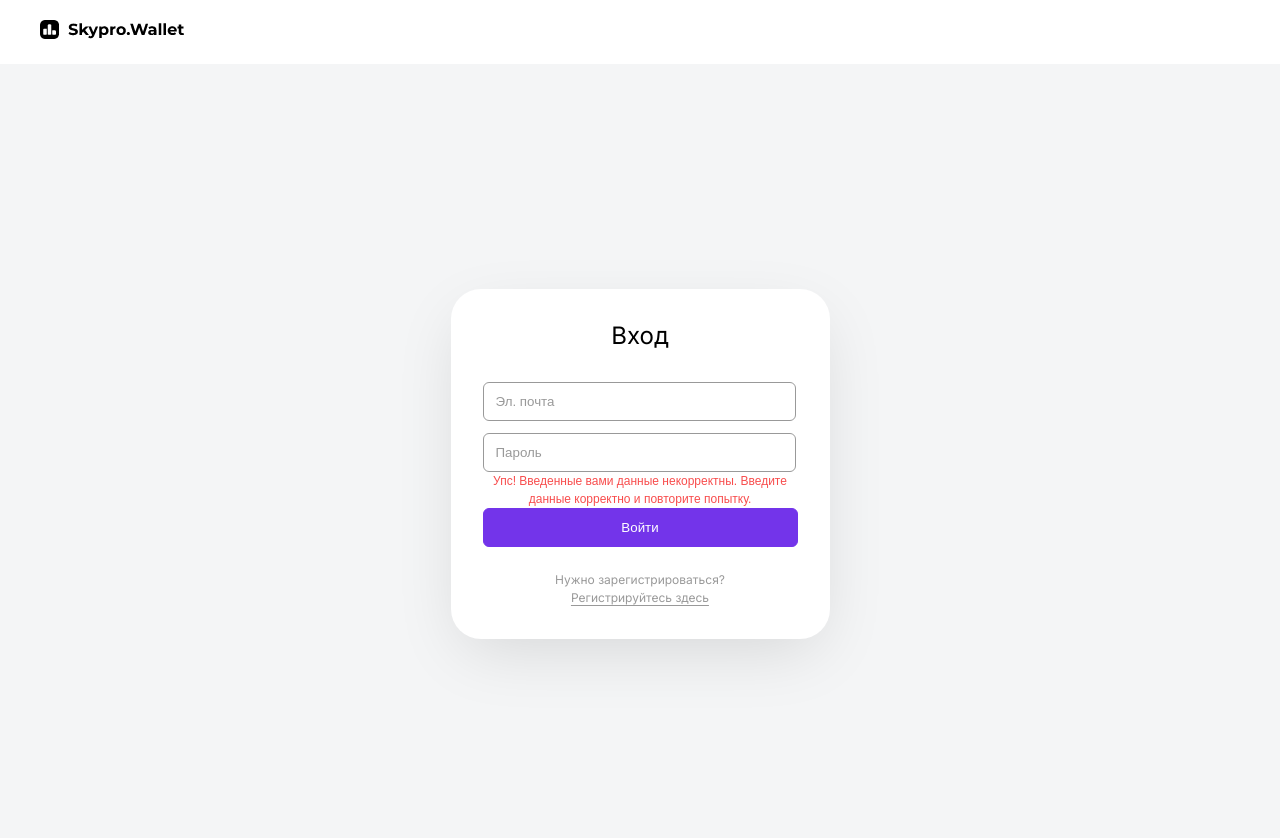
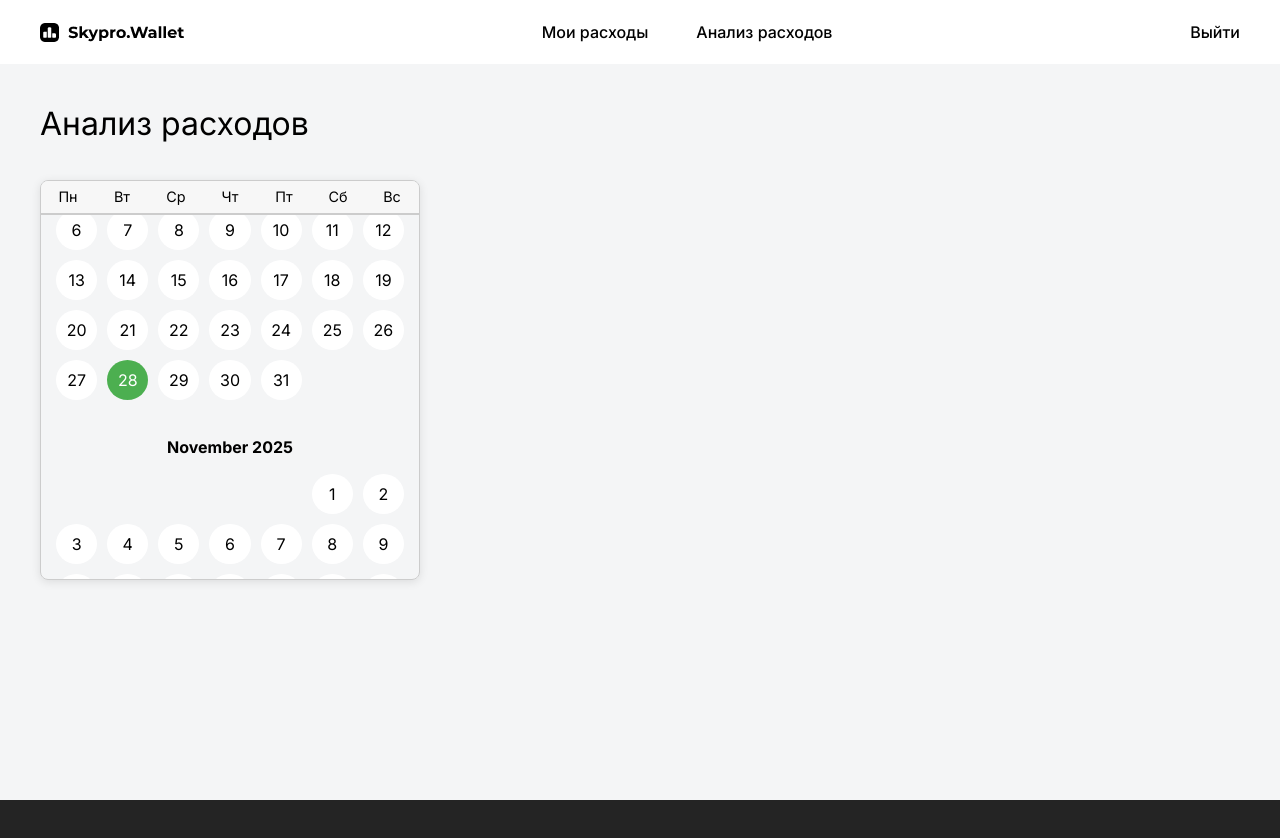
Before and after one commit to MironProFit/skypro-wallet, a React (Vite) app: page /analysis in a window 1280 px wide. Before the commit this address led to /login. Shown: the top 838 px of the page. After the commit the page ends 800 px from the top, so only its background shows below. Built offline with nearby package versions, Linux system fonts and the light colour scheme; sample sign-in values are in the browser's storage.

Commit message:
добавляет каоендарь без стилистики

```diff
--- a/src/components/Analysis/Analysis.jsx
+++ /dev/null
@@ -1,9 +0,0 @@
-function Analysis() {
-    return (
-        <div>
-
-        </div>
-    )
-}
-
-export default Analysis
--- /dev/null
+++ b/src/components/Calendar/Calendar.jsx
@@ -0,0 +1,159 @@
+import { useRef, useState, useEffect } from 'react'
+import styled from 'styled-components'
+
+const Container = styled.div`
+    max-width: 380px; /* Максимальная ширина */
+    width: 100%; /* Ширина на экранах меньше 380px */
+    height: 400px;
+    overflow-y: auto;
+    border: 1px solid #cccccc;
+    border-radius: 8px;
+    box-shadow: 0 2px 10px rgba(0, 0, 0, 0.1);
+    position: relative; /* Позволяет фиксировать элементы внутри */
+`
+
+const DaysOfWeek = styled.div`
+    display: flex;
+    justify-content: space-between;
+    background-color: #f7f7f7;
+    padding: 5px 0;
+    border-bottom: 2px solid #cccccc; /* Линия под заголовком дней недели */
+    position: sticky; /* Фиксируем позицию */
+    top: 0; /* Фиксируем в верхней части контейнера */
+    z-index: 1; /* Обеспечиваем отображение поверх содержимого */
+`
+
+const DayName = styled.div`
+    flex: 1;
+    text-align: center;
+    font-size: 0.9em; /* Адаптивный размер шрифта */
+`
+
+const MonthContainer = styled.div`
+    padding: 10px;
+`
+
+const MonthHeader = styled.h3`
+    text-align: center;
+    margin: 10px 0;
+    font-size: 1em; /* Адаптивный размер шрифта */
+`
+
+const CalendarGrid = styled.div`
+    display: flex;
+    flex-wrap: wrap;
+    justify-content: flex-start; /* Выравнивать влево */
+`
+
+const DayCell = styled.div`
+    flex: 0 0 calc(14.2857% - 10px); /* 100% / 7 (7 дней в неделе) минус отступы */
+    height: 40px; /* Высота ячейки */
+    margin: 5px;
+    box-sizing: border-box; /* Включает padding и border в ширину */
+    display: flex;
+    align-items: center;
+    justify-content: center;
+    border-radius: 50%; /* Делаем ячейку круглой */
+    background-color: ${({ isSelected, isToday }) => (isSelected ? '#4CAF50' : isToday ? '#2196F3' : 'white')};
+    color: ${({ isSelected, isToday }) => (isSelected || isToday ? 'white' : 'black')};
+    cursor: pointer;
+
+    &:hover {
+        background-color: #e3f2fd;
+    }
+
+    @media (max-width: 600px) {
+        height: 30px; /* Меньшая высота ячейки на маленьких экранах */
+    }
+`
+
+const getDaysInMonth = (month, year) => {
+    return new Date(year, month + 1, 0).getDate()
+}
+
+const CalendarComponent = () => {
+    const currentDate = new Date()
+    const [displayedYear, setDisplayedYear] = useState(currentDate.getFullYear())
+    const [displayedMonth, setDisplayedMonth] = useState(currentDate.getMonth())
+    const [selectedDate, setSelectedDate] = useState(currentDate)
+
+    const calendarRef = useRef(null) // Ссылка на контейнер календаря
+
+    // Создаем массив месяцев для отображения
+    const monthsToShow = []
+    for (let i = -3; i <= 3; i++) {
+        monthsToShow.push(new Date(displayedYear, displayedMonth + i))
+    }
+
+    const handleDateClick = (day, month, year) => {
+        setSelectedDate(new Date(year, month, day))
+    }
+
+    // UseEffect для прокрутки к текущей дате
+    useEffect(() => {
+        const today = new Date()
+        const todayMonth = today.getMonth()
+        const todayYear = today.getFullYear()
+
+        // Сравниваем и scroll если текущая дата вне отображаемого месяца
+        if (displayedYear === todayYear && displayedMonth === todayMonth) {
+            // Прокрутка к контейнеру календаря
+            if (calendarRef.current) {
+                const todayCell = calendarRef.current.querySelector(`div[data-date='${today.getFullYear()}-${today.getMonth()}-${today.getDate()}']`)
+                // Прокрутка только если элемент найден
+                if (todayCell) {
+                    todayCell.scrollIntoView({ behavior: 'smooth', block: 'center' })
+                }
+            }
+        }
+    }, [displayedYear, displayedMonth])
+
+    return (
+        <Container ref={calendarRef}>
+            <DaysOfWeek>
+                {['Пн', 'Вт', 'Ср', 'Чт', 'Пт', 'Сб', 'Вс'].map((day) => (
+                    <DayName key={day}>{day}</DayName>
+                ))}
+            </DaysOfWeek>
+            {monthsToShow.map((date) => {
+                const month = date.getMonth()
+                const year = date.getFullYear()
+                const daysInMonth = getDaysInMonth(month, year)
+                const firstDay = new Date(year, month, 1).getDay() - 1
+                const effectiveFirstDay = firstDay < 0 ? 6 : firstDay
+
+                return (
+                    <MonthContainer key={`${month}-${year}`}>
+                        <MonthHeader>
+                            {date.toLocaleString('default', { month: 'long' })} {year}
+                        </MonthHeader>
+                        <CalendarGrid>
+                            {Array.from({ length: effectiveFirstDay }).map((_, i) => (
+                                <div key={i} style={{ flex: '1 0 calc(14.2857% - 10px)', height: '40px' }}></div>
+                            ))}
+                            {Array.from({ length: daysInMonth }).map((_, day) => {
+                                const dateNum = day + 1
+                                const isToday = currentDate.getDate() === dateNum && currentDate.getMonth() === month && currentDate.getFullYear() === year
+                                const isSelected = selectedDate.getDate() === dateNum && selectedDate.getMonth() === month && selectedDate.getFullYear() === year
+
+                                return (
+                                    <DayCell
+                                        key={day}
+                                        data-date={`${year}-${month}-${dateNum}`} // Атрибут для идентификации ячейки по дате
+                                        isToday={isToday}
+                                        isSelected={isSelected}
+                                        onClick={() => handleDateClick(dateNum, month, year)}
+                                    >
+                                        {dateNum}
+                                    </DayCell>
+                                )
+                            })}
+                        </CalendarGrid>
+                    </MonthContainer>
+                )
+            })}
+        </Container>
+    )
+}
+
+export default CalendarComponent
--- a/src/components/Expenses/Expenses.styles.js
+++ b/src/components/Expenses/Expenses.styles.js
@@ -1,6 +1,6 @@
 import styled, { css } from 'styled-components'
-import { accentColor, borderColor, primaryColor, secondaryColor, successColor, textColor } from '../../styles/Mexins.style'
-import { PrimaryButton, Section } from '../../styles/GlobalStyled'
+import { accentColor, accentColorRgb, borderColor, primaryColor, secondaryColor, successColor, textColor } from '../../styles/Mexins.style'
+import { FormGroup, PrimaryButton, Section } from '../../styles/GlobalStyled'
 
 export const ExpensesSection = styled(Section)`
     flex-direction: column;
@@ -44,6 +44,10 @@ export const ExpensesItem = styled.li`
     /* flex-direction: row; */
 `
 
+export const ExpensesFormGroup = styled(FormGroup)`
+    margin-bottom: 24px;
+`
+
 export const ItemCell = styled.div`
     white-space: nowrap;
 
@@ -76,6 +80,7 @@ export const CategoryButton = styled.div`
     /* flex-direction: row; */
 `
 export const CategoryContainer = styled.div`
+    cursor: pointer;
     gap: 12px;
     height: 31px;
     border-radius: 30px;
@@ -86,6 +91,9 @@ export const CategoryContainer = styled.div`
     padding-left: 20px;
     padding-right: 20px;
     transition: 0.3s;
+    &:hover {
+        background: ${accentColorRgb};
+    }
 `
 export const CategoryImg = styled.div`
     display: flex;
@@ -93,13 +101,13 @@ export const CategoryImg = styled.div`
     height: 14px;
 `
 export const CategoryWrap = styled.div`
+    cursor: pointer;
     gap: 6px;
     display: flex;
     flex-wrap: wrap;
 `
 export const CategoryDesc = styled.p`
     transition: 0.3s;
-
     color: ${({ $active }) => $active};
 `
 
--- a/src/components/Expenses/ExpensesTable.jsx
+++ b/src/components/Expenses/ExpensesTable.jsx
@@ -5,7 +5,6 @@ import CartSVG from '../SvgIcons/CategoryIcons/CartSVG'
 import { ExpensesHeader, ExpensesItem, ExpensesList, ExpensesSection, HeaderCell, ItemCell, ItemCellImg } from './Expenses.styles'
 
 function ExpensesTable({ $flex }) {
-    console.log($flex)
     const [color, setColor] = useState(true)
     return (
         <>
--- a/src/components/Expenses/NewExpense.jsx
+++ b/src/components/Expenses/NewExpense.jsx
@@ -3,7 +3,7 @@ import { FormGroup, SectionTitle, FormBtn, FormInput, FormLabel, FormWrapper } f
 import CartSVG from '../SvgIcons/CategoryIcons/CartSVG'
 import HousingSVG from '../SvgIcons/CategoryIcons/HousingSVG'
 import TransportSVG from '../SvgIcons/CategoryIcons/TransportSVG'
-import { AddButton, CategoryButton, CategoryContainer, CategoryDesc, CategoryImg, CategoryWrap, ExpensesSection } from './Expenses.styles'
+import { AddButton, CategoryButton, CategoryContainer, CategoryDesc, CategoryImg, CategoryWrap, ExpensesFormGroup, ExpensesSection } from './Expenses.styles'
 import { accentColor, secondaryColor, textColor } from '../../styles/Mexins.style'
 
 function NewExpense({ $flex }) {
@@ -14,12 +14,12 @@ function NewExpense({ $flex }) {
             <SectionTitle style={{ marginBottom: '32px' }}>Новый расход</SectionTitle>
 
             <FormWrapper>
-                <FormGroup>
+                <ExpensesFormGroup>
                     <FormLabel htmlFor="formDesc">Описание</FormLabel>
                     <FormInput id="formDesc" type="text" placeholder="Введите что-то" />
-                </FormGroup>
+                </ExpensesFormGroup>
 
-                <FormGroup>
+                <ExpensesFormGroup>
                     <FormLabel>Категории</FormLabel>
                     <CategoryWrap>
                         <CategoryButton>
@@ -49,17 +49,17 @@ function NewExpense({ $flex }) {
                             </CategoryContainer>
                         </CategoryButton>
                     </CategoryWrap>
-                </FormGroup>
+                </ExpensesFormGroup>
 
-                <FormGroup>
+                <ExpensesFormGroup>
                     <FormLabel htmlFor="formDate">Дата</FormLabel>
                     <FormInput id="formDate" type="date" placeholder="Введите дату" />
-                </FormGroup>
+                </ExpensesFormGroup>
 
-                <FormGroup>
+                <ExpensesFormGroup>
                     <FormLabel htmlFor="formPrice">Сумма</FormLabel>
                     <FormInput $before id="formPrice" type="number" placeholder="Введите сумму" />
-                </FormGroup>
+                </ExpensesFormGroup>
                 <FormBtn>
                     <AddButton disabled={isDisabled}>Добавить новый расход</AddButton>
                 </FormBtn>
--- a/src/contexts/AuthContext.jsx
+++ b/src/contexts/AuthContext.jsx
@@ -7,7 +7,7 @@ export const AuthProvider = ({ children }) => {
     const [isAuth, setIsAuth] = useState(() => localStorage.getItem('isAuth') === 'true')
 
     useEffect(() => {
-        setIsAuth(false)
+        setIsAuth(true)
     }, [])
     return (
         <AuthContext.Provider
--- /dev/null
+++ b/src/pages/AnalysisPage/AnalysisPage.jsx
@@ -0,0 +1,22 @@
+import CalendarComponent from '../../components/Calendar/Calendar'
+import { Container, ContainerGroup, PageTitle } from '../../styles/GlobalStyled'
+
+function Analysis() {
+    return (
+        <>
+            <Container>
+                <PageTitle>Анализ расходов</PageTitle>
+                <ContainerGroup>
+                    <CalendarComponent
+                    // $flex={2}
+                    />
+                    {/* <CalendarComponent $flex={2} /> */}
+                    {/* // $flex={2} */}
+                    {/* <NewExpense $flex={1} /> */}
+                </ContainerGroup>
+            </Container>
+        </>
+    )
+}
+
+export default Analysis
--- a/src/routes/AppRoutes.jsx
+++ b/src/routes/AppRoutes.jsx
@@ -1,10 +1,10 @@
 import { createBrowserRouter, RouterProvider } from 'react-router-dom'
 import PrivatRoutes from './PrivatRoutes'
 import Layout from '../pages/Layout/Layout'
-import Analysis from '../components/Analysis/Analysis'
 import AuthModal from '../components/Auth/AuthModal'
 import NotFound from '../components/NotFound/NotFound'
 import Expenses from '../pages/Expenses/ExpensesPage'
+import Analysis from '../pages/AnalysisPage/AnalysisPage'
 
 function AppRoutes() {
     const router = createBrowserRouter([
--- a/src/styles/GlobalStyled.js
+++ b/src/styles/GlobalStyled.js
@@ -1,5 +1,5 @@
 import { Link } from 'react-router-dom'
-import styled from 'styled-components'
+import styled, { css } from 'styled-components'
 import { accentColor, borderColor, primaryColor, secondaryColor, textColor } from './Mexins.style'
 
 export const Wrapper = styled.div`
--- a/src/styles/Mexins.style.js
+++ b/src/styles/Mexins.style.js
@@ -1,12 +1,10 @@
-import { css } from 'styled-components'
 
 export const primaryColor = 'white'
 export const secondaryColor = '#F4F5F6'
 
-
 export const accentColor = '#7334EA'
+export const accentColorRgb = ' rgba(115, 52, 234, 0.2)'
 export const textColor = 'black'
-
 
 export const successColor = '#F1EBFD'
 export const warningColor = '#7334EA'
```
Also changed, not shown: src/components/Calendar/Calendar.styles.js (added).
